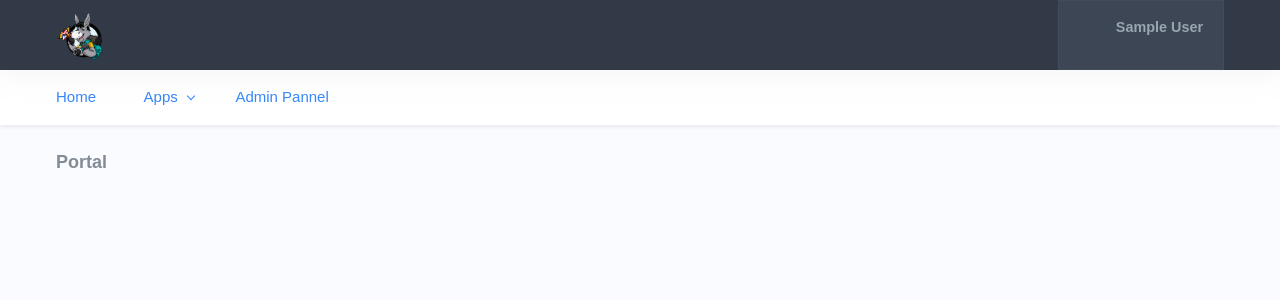
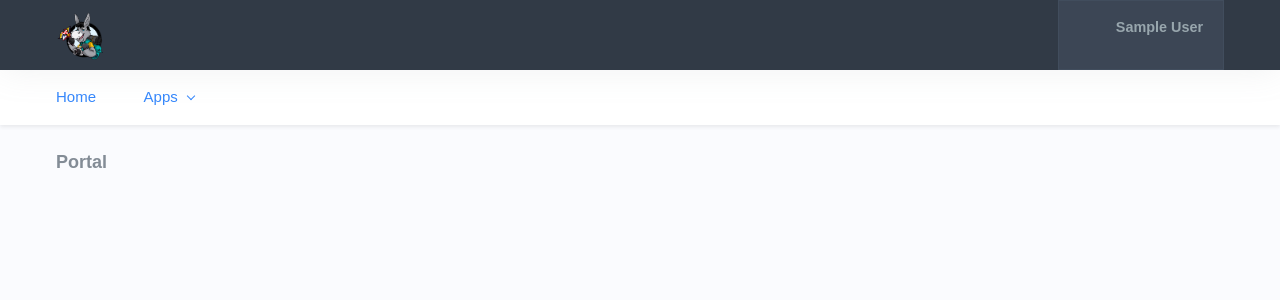
Before and after one commit to TheGamingBram/Project6DKTravels, a PHP site: page /Project6DKTravels/portal.php in a window 1280 px wide. Shown: the top 300 px of the page. Run offline with PHP 8.4, Linux system fonts and the light colour scheme; the visitor is signed in with stand-in values (Sample User, id 1); some libraries are stand-ins or nearby versions; some web fonts are replaced.

Commit message:
Update PAGE_FRAMEWORK.php

```diff
--- a/PAGE_FRAMEWORK.php
+++ b/PAGE_FRAMEWORK.php
@@ -93,7 +93,7 @@
                                         </div>
                                     </li>
 
-                                    <?php if($_SESSION['email'] = "Admin@donkeytravel.nl"){
+                                    <?php if($_SESSION['email'] == "Admin@donkeytravel.nl"){
                                         ?>
                                             <li class="nav-item dropdown active">
                                                 <a class="nav-link dropdown-toggle arrow-none" href="adminpanel.php" id="topnav-apps" role="button">
```
